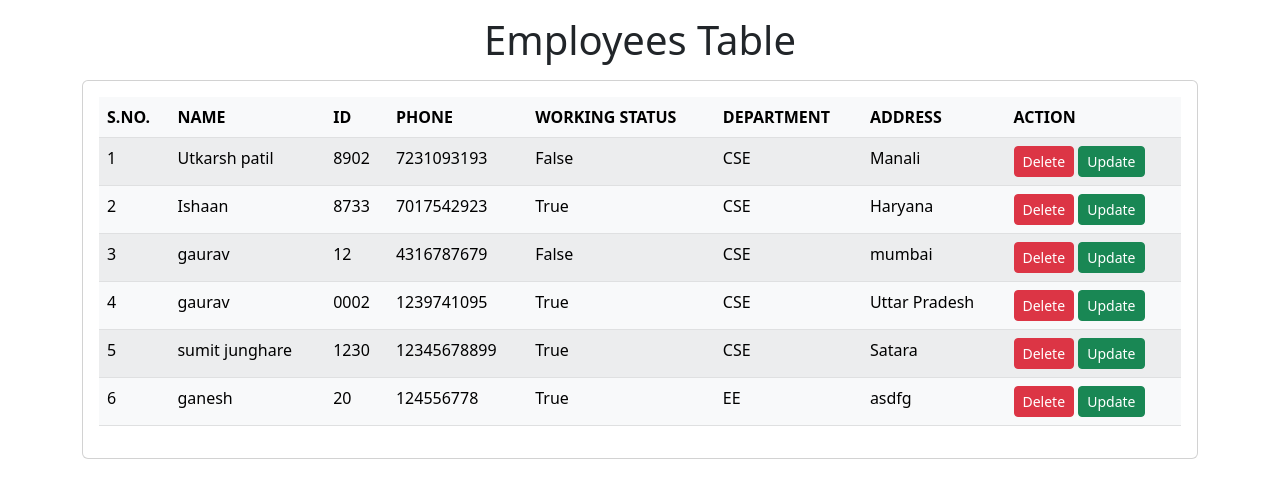
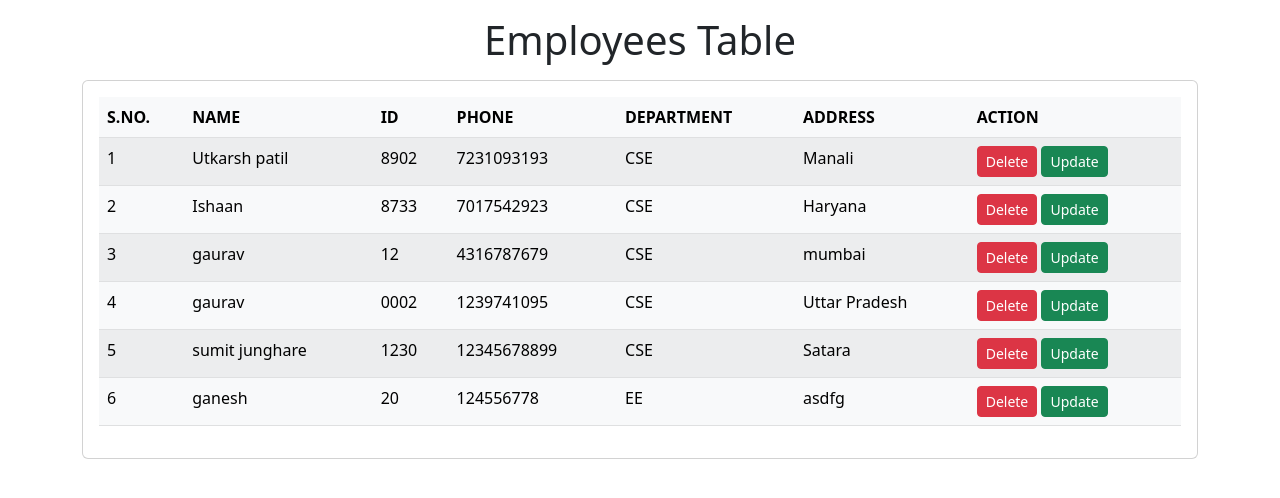
Before and after one commit to sumitrj20/employee_management, a Django app: page / in a window 1280 px wide. Shown: the part 56-554 px from the top of the page. Run offline with Django 4.2, Linux system fonts and the light colour scheme; data comes from the database, SQL or seed files in the repository.

Commit message:
working status column deleted

```diff
--- a/emp/models.py
+++ b/emp/models.py
@@ -1,5 +1,4 @@
-#from email.policy import default
-#from unittest.util import _MAX_LENGTH
+
 from django.db import models
 
 # Create your models here.
@@ -8,5 +7,5 @@ class Emp(models.Model):
     emp_id=models.CharField(max_length=200)
     phone=models.CharField(max_length=10)
     address=models.CharField(max_length=150)
-    working=models.BooleanField(default=True)
+    #working=models.BooleanField(default=True)
     department=models.CharField(max_length=200)
--- a/emp/views.py
+++ b/emp/views.py
@@ -22,10 +22,10 @@ def add_emp(request):
         e.phone=emp_phone
         e.address=emp_address
         e.department=emp_department
-        if emp_working is None:
-            e.working=False
-        else:
-            e.working=True
+        #if emp_working is None:
+         #   e.working=False
+       # else:
+           # e.working=True
         e.save()
         return redirect("/emp/home/")
     return render(request,"emp/add_emp.html")
@@ -46,7 +46,7 @@ def do_update_emp(request,emp_id):
         emp_id_temp=request.POST.get("emp_id")
         emp_phone=request.POST.get("emp_phone")
         emp_address=request.POST.get("emp_address")
-        emp_working=request.POST.get("emp_working")
+       # emp_working=request.POST.get("emp_working")
         emp_department=request.POST.get("emp_department")
 
         e=Emp.objects.get(pk=emp_id)
@@ -56,9 +56,9 @@ def do_update_emp(request,emp_id):
         e.phone=emp_phone
         e.address=emp_address
         e.department=emp_department
-        if emp_working is None:
-            e.working=False
-        else:
-            e.working=True
+       # if emp_working is None:
+          #  e.working=False
+       # else:
+           # e.working=True
         e.save()
     return redirect("/emp/home/")
--- a/templates/emp/home.html
+++ b/templates/emp/home.html
@@ -23,7 +23,7 @@
                     <th>NAME</th>
                     <th>ID</th>
                     <th>PHONE</th>
-                    <th>WORKING STATUS</th>
+                    <!--<th>WORKING STATUS</th>-->
                     <th>DEPARTMENT</th>
                     <th>ADDRESS</th>
                     <th>ACTION</th>
@@ -36,7 +36,7 @@
                     <td>{{e.name}}</td>
                     <td>{{e.emp_id}}</td>
                     <td>{{e.phone}}</td>
-                    <td>{{e.working}}</td>
+                    <!--<td>{{e.working}}</td>-->
                     <td>{{e.department}}</td>
                     <td>{{e.address}}</td>
                     <td>
--- a/templates/emp/update_emp.html
+++ b/templates/emp/update_emp.html
@@ -69,10 +69,12 @@
                     class="form-control"
                   >{{emp.address}}</textarea>
                 </div>
+
+                <!--working
                 <div class="mb-3 form-check">
                   <label for="working">Working</label>
                   <input {% if emp.working %} checked {% endif %} id="working" name="emp_working" type="checkbox" class="form-check-input">
-                </div>
+                </div> -->
 
               <!--Departments-->
                 <div class="mb-3 ">
```
Also changed, not shown: emp/urls.py (line endings or trailing spaces).
